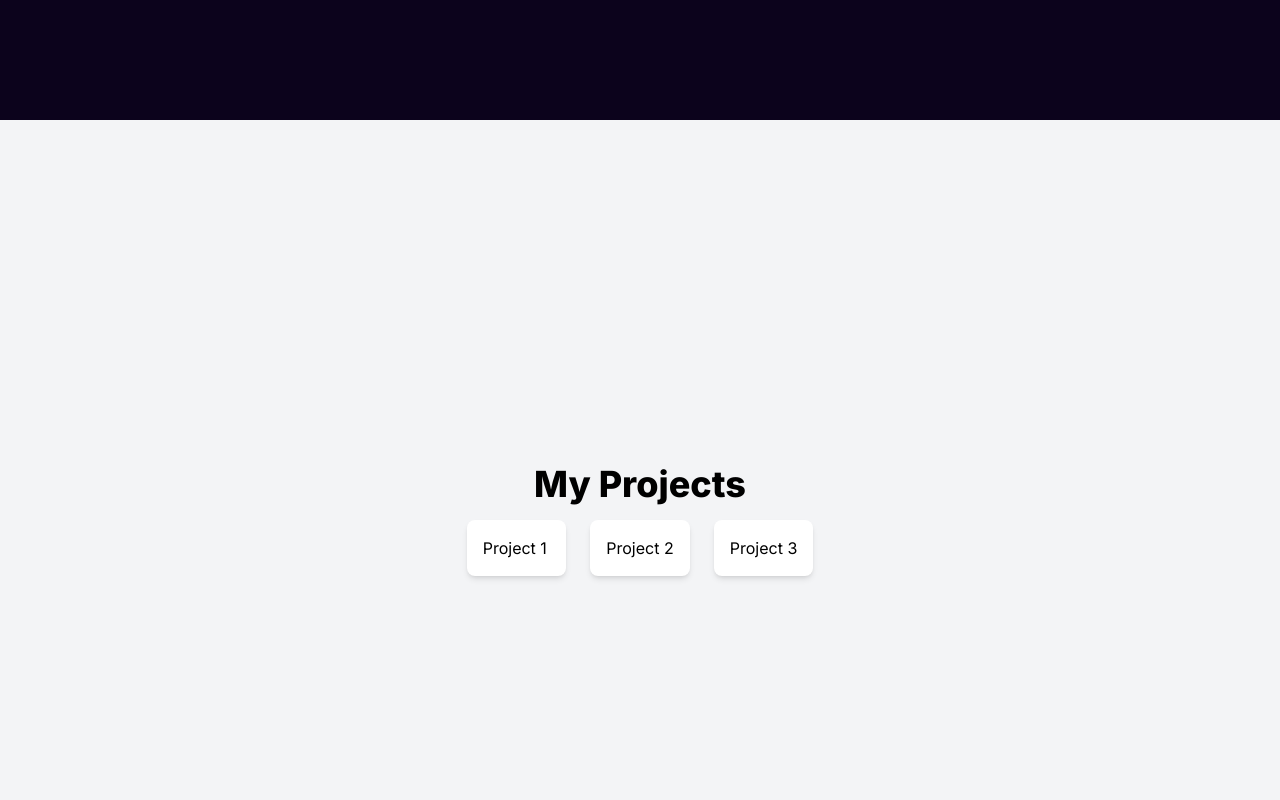
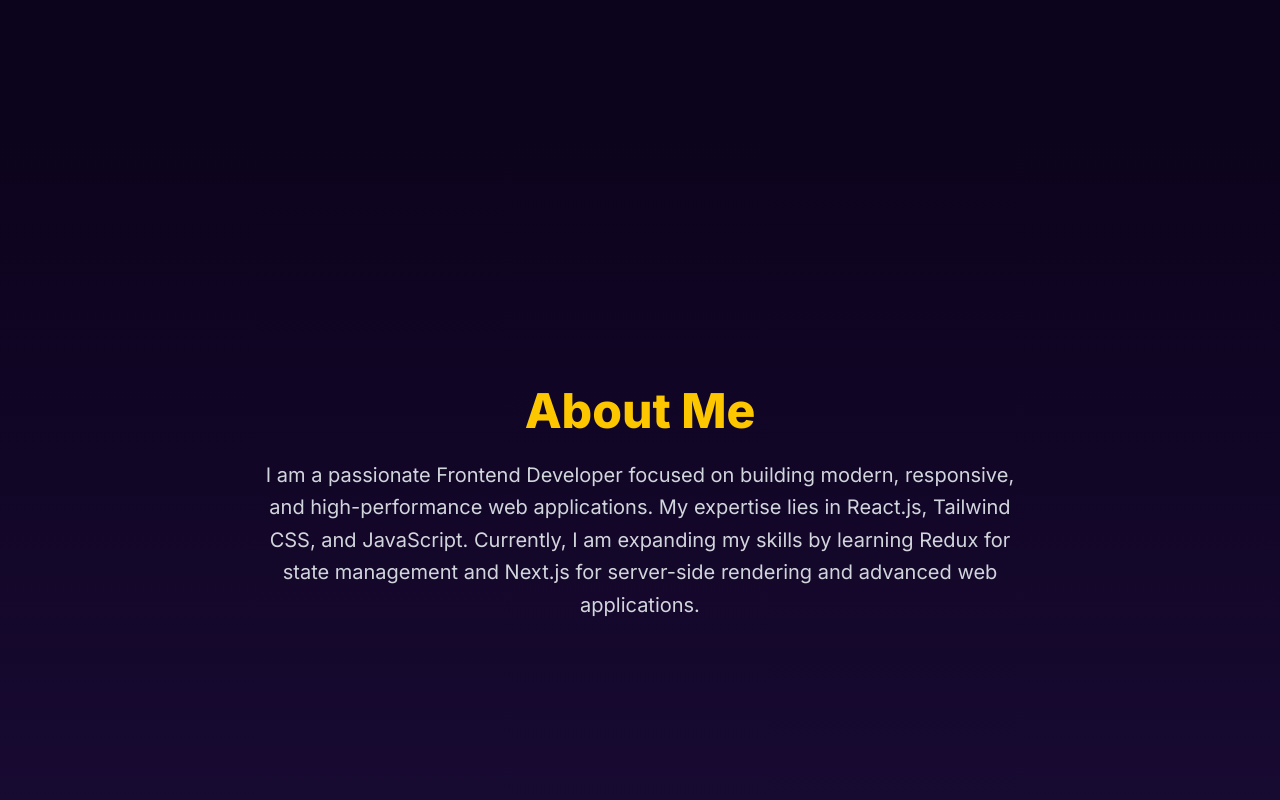
Before and after one commit to monirhossain-oss/portfolio, a React (Vite) app: page / in a window 1280 px wide. Shown: the part 680-1480 px from the top of the page. Built offline with nearby package versions, Linux system fonts and the light colour scheme.

Commit message:
Improve About section: add skills, learning journey, and animation

```diff
--- a/src/pages/About.jsx
+++ b/src/pages/About.jsx
@@ -1,10 +1,42 @@
 import React from 'react';
+import { motion } from "framer-motion";
+
+const sectionVariant = {
+    hidden: { opacity: 0, y: 50 },
+    visible: { opacity: 1, y: 0, transition: { duration: 0.8 } },
+};
+
 
 const About = () => {
     return (
-        <div>
+        <section
+            id="about"
+            className="min-h-screen py-16 px-4 flex flex-col items-center justify-center bg-gradient-to-b from-[#0C031C] to-[#1a0c36]"
+        >
+            {/* Section Title */}
+            <motion.h2
+                className="text-4xl sm:text-5xl font-bold mb-6 text-center text-yellow-400"
+                initial="hidden"
+                whileInView="visible"
+                variants={sectionVariant}
+            >
+                About Me
+            </motion.h2>
 
-        </div>
+            {/* Description */}
+            <motion.p
+                className="text-center text-gray-300 max-w-3xl mb-8 text-lg sm:text-xl leading-relaxed"
+                initial="hidden"
+                whileInView="visible"
+                variants={sectionVariant}
+            >
+                I am a passionate Frontend Developer focused on building modern,
+                responsive, and high-performance web applications. My expertise lies
+                in React.js, Tailwind CSS, and JavaScript. Currently, I am expanding
+                my skills by learning Redux for state management and Next.js for
+                server-side rendering and advanced web applications.
+            </motion.p>
+        </section>
     );
 };
 
```
